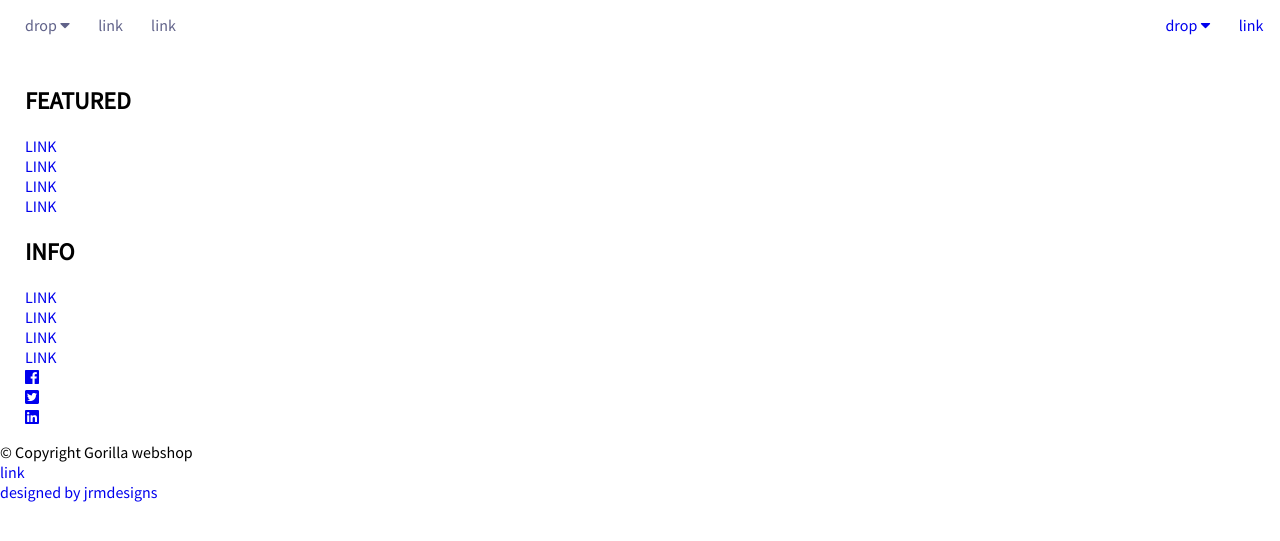
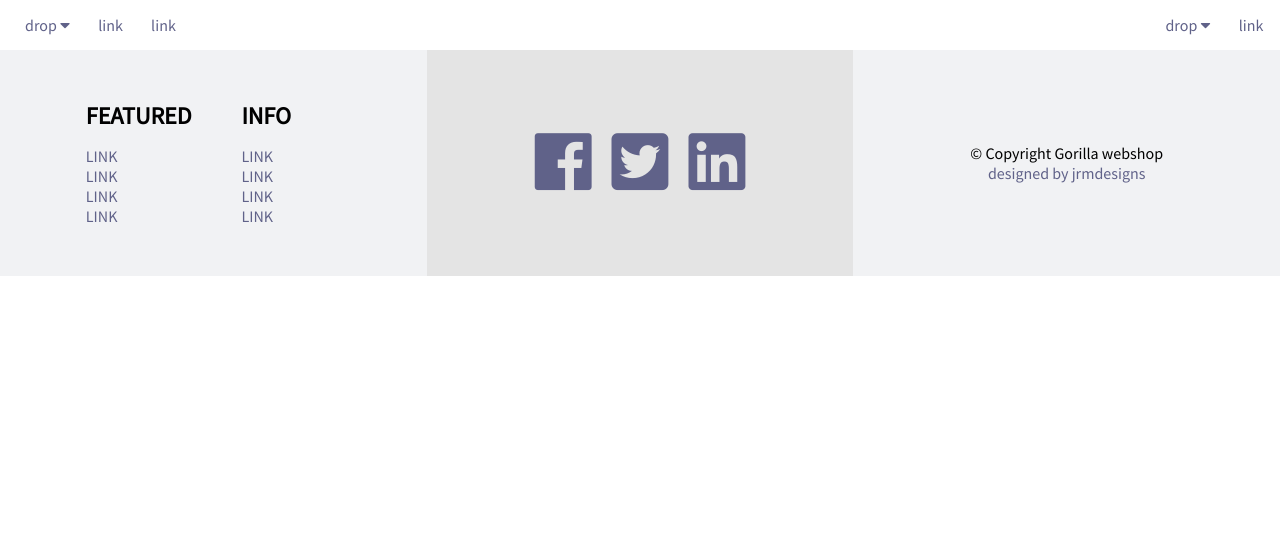
Before and after one commit to jrmdesigns/webshop, a PHP site: page / in a window 1280 px wide. Shown: the top 541 px of the page. Run offline with PHP 8.4, Linux system fonts and the light colour scheme; some libraries are stand-ins or nearby versions.

Commit message:
footer structure and style

```diff
--- a/css/style.css
+++ b/css/style.css
@@ -3,6 +3,8 @@
     --blue-header: #1a1820;
     --white-color: #fff;
     --h2-color: #000;
+    --light-grey-color: #f1f2f4;
+    --grey-color: #e4e4e4;
 }
 
 @font-face{
@@ -25,13 +27,18 @@ ul{
 
 a{
     text-decoration: none;
-    transition: color .5s;
+    transition: all .5s;
+    color: var(--blue-color);
 }
 
 a:hover{
     color: black;
 }
 
+h1, h2{
+    margin: 0;
+    padding: 0;
+}
 
 /* BEGIN HEADER */
 
@@ -85,7 +92,7 @@ a:hover{
 
 
 #sub-menu .left-part ul li h1{
-    color: var(--h2-color);
+    color: #dadada;
     font-size: 15px;
     margin: 0px 0px 10px 0px;
 }
@@ -149,6 +156,62 @@ a:hover{
 
 /* BEGIN FOOTER */
 
+#page-footer{
+    margin:0;
+    padding:0;
+    display: flex;
+    background-color: var(--light-grey-color);
+
+    justify-content: space-between;
+}
+
+#page-footer #footer-menu, #page-footer #social-media, #page-footer #footer-copyright{
+    width: 33%;
+    padding: 50px;
+}
+
+#page-footer #social-media{
+    background-color: var(--grey-color);
+}
+
+#page-footer #footer-menu{
+    display: flex;
+    justify-content: center;
+}
+
+#page-footer #footer-menu ul{
+    margin-right: 50px;
+}
+
+#page-footer #footer-menu ul li h1{
+    margin-bottom: 15px;
+}
+
+#page-footer #social-media{
+    display: flex;
+    justify-content: center;
+    align-items: center;
+}
+
+#page-footer #social-media a{
+    color: var(--blue-color);
+    font-size: 65px;
+    margin: 10px;
+}
+
+#page-footer #social-media a:hover{
+    color: #000;
+    text-shadow: 1px 1px 1px var(--blue-color);
+
+}
+
+#page-footer #footer-copyright{
+    display: flex;
+    flex-direction: column;
+    align-items: center;
+    justify-content: center;
+
+}
 
 
 /* END FOOTER */
--- a/inc/footer.php
+++ b/inc/footer.php
@@ -37,21 +37,16 @@
                 </a>
             </ul>
         </div>
+        <div id="social-media">
+                <a href="https://www.linkedin.com/uas/login" target="_blank"><span class="fab fa-facebook"></span></a>
+                <a href="https://www.twitter.com/" target="_blank"><span class="fab fa-twitter-square"></span></a>
+                <a href="https://www.facebook.com" target="_blank"><span class="fab fa-linkedin"></span></a>
+        </div>
 
-        <div id="social-media">
-            <ul>
-                <li><a href="https://www.linkedin.com/uas/login" target="_blank"><span class="fab fa-facebook"></span></a> </li>
-                <li><a href="https://www.twitter.com/" target="_blank"><span class="fab fa-twitter-square"></span></a></li>
-                <li><a href="https://www.facebook.com" target="_blank"><span class="fab fa-linkedin"></span></a></li>
-            </ul>
+        <div id="footer-copyright">
+           <span>&copy; Copyright Gorilla webshop</span>
+           <a href="https://www.github.com/jrmdesigns/">designed by jrmdesigns</a>
         </div>
-    </footer>
-    <footer id="copyright">
-        <ul>
-            <li>&copy; Copyright Gorilla webshop</li>
-            <li><a href="#">link</a></li>
-            <li><a href="https://www.github.com/jrmdesigns/">designed by jrmdesigns</a></li>
-        </ul>
     </footer>
 </section>
 </body>
```
Also changed, not shown: readme.md.
